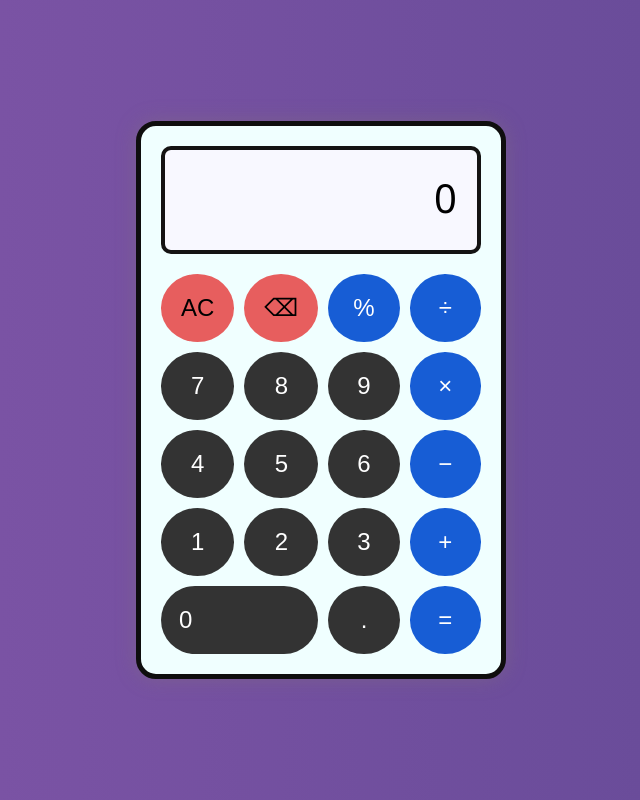
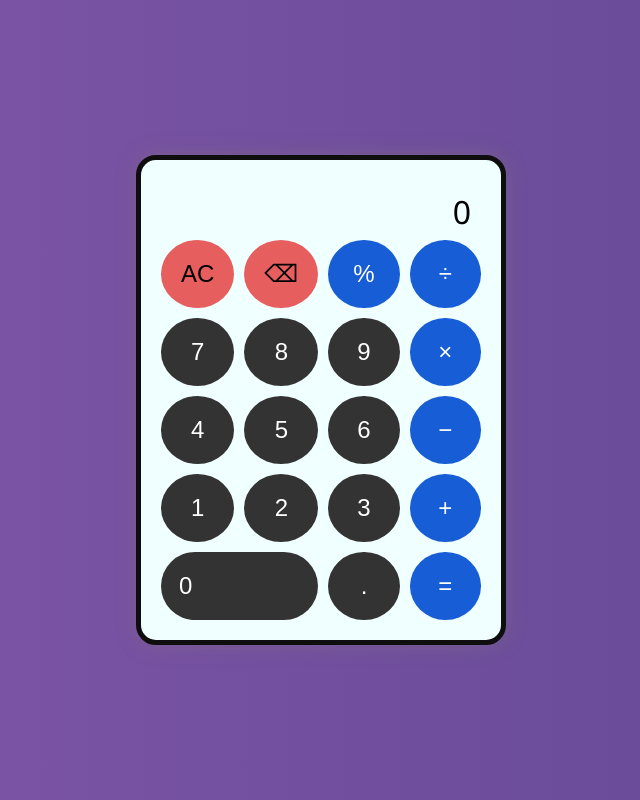
Before and after one commit to Afzaanali-Sayyed/OIBSIP, a plain HTML site: page docs/first_task/index.html in a window 1280 px wide. Shown: the whole page, without its empty margins (319-959 px from the left). Drawn offline with Linux system fonts and the light colour scheme.

Commit message:
Update index.html

```diff
--- a/docs/first_task/index.html
+++ b/docs/first_task/index.html
@@ -26,16 +26,16 @@
     }
 
     .display {
-      background: ghostwhite;
-      color: black;
-      text-align: right;
-      padding: 20px;
-      font-size: 2.5rem;
-      border-radius: 10px;
-      margin-bottom: 20px;
-      min-height: 60px;
-      border:4px solid rgb(20, 19, 19);
+      width: 100%;
+      height: 60px;
+      font-size: 2rem;
+      padding: 10px;
+      box-sizing: border-box;
+      overflow-x: auto; /* Makes horizontal scrollbar if needed */
+      white-space: nowrap; /* Prevents wrapping to a new line */
+      text-align: right; /* Keeps the input aligned to the right */
     }
+
 
     .buttons {
       display: grid;
```
